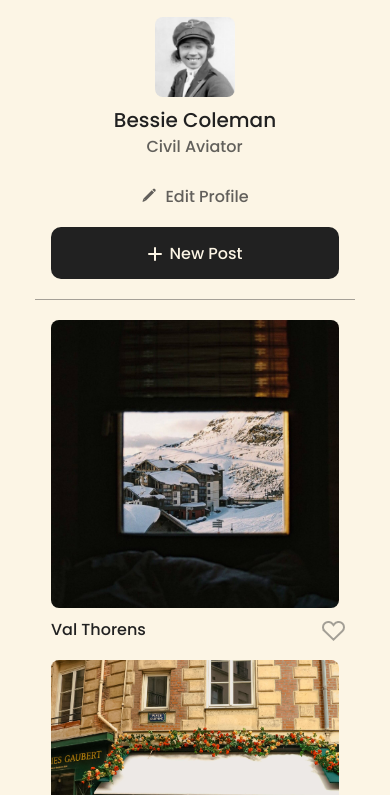
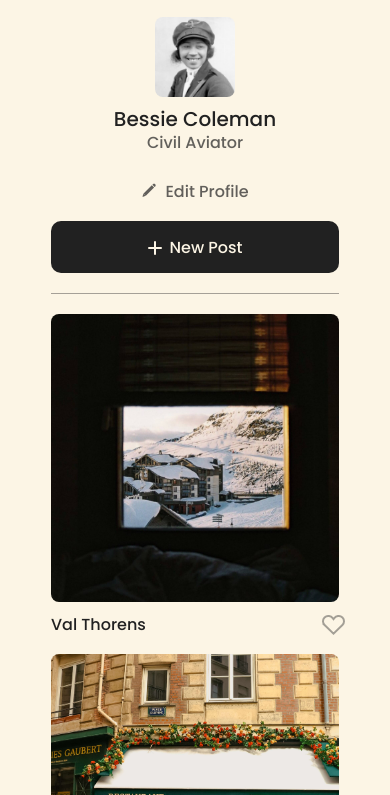
Before and after one commit to yovaniaguilera/se_project_spots, a plain HTML site: page index.html in a window 390 px wide. Shown: the part 49-844 px from the top of the page. Drawn offline with Linux system fonts and the light colour scheme.

Commit message:
Updated errors on profile css

```diff
--- a/blocks/footer.css
+++ b/blocks/footer.css
@@ -10,4 +10,5 @@
   font-weight: 400;
   font-size: 16px;
   line-height: 100%;
+  margin: 0;
 }
--- a/blocks/profile.css
+++ b/blocks/profile.css
@@ -22,7 +22,7 @@
   font-family: "Poppins", Arial, Helvetica, sans-serif;
   font-weight: 500;
   font-size: 32px;
-  letter-spacing: 0%;
+  line-height: 1;
   display: -webkit-box;
   overflow: hidden;
   text-overflow: ellipsis;
@@ -34,7 +34,7 @@
 .profile__description {
   margin: 0;
   font-family: "Poppins", Arial, Helvetica, sans-serif;
-  width: 97px;
+  line-height: 1;
   font-weight: 500;
   font-size: 16px;
   color: rgba(33, 33, 33, 0.7);
@@ -61,7 +61,7 @@
   padding: 0;
 }
 .profile__edit-but:hover {
-  opacity: 70%;
+  opacity: 100%;
   cursor: pointer;
 }
 .profile__edit-but:focus {
@@ -96,7 +96,7 @@
     max-width: 288px;
     flex-direction: column;
     align-items: center;
-    padding: 20px 16px;
+    padding: 20px 0;
   }
   .profile__avi {
     margin-right: 0;
@@ -106,21 +106,18 @@
 
   .profile__column {
     align-items: center;
+    text-align: center;
   }
 
   .profile__name {
     padding-top: 12px;
     margin: 0;
-    font-family: "Poppins", Arial, Helvetica, sans-serif;
-    font-weight: 500;
     font-size: 20px;
     max-width: 288px;
   }
 
   .profile__description {
     padding-top: 6px;
-    font-family: "Poppins", Arial, Helvetica, sans-serif;
-    font-weight: 500;
     font-size: 16px;
     max-width: 288px;
   }
```
